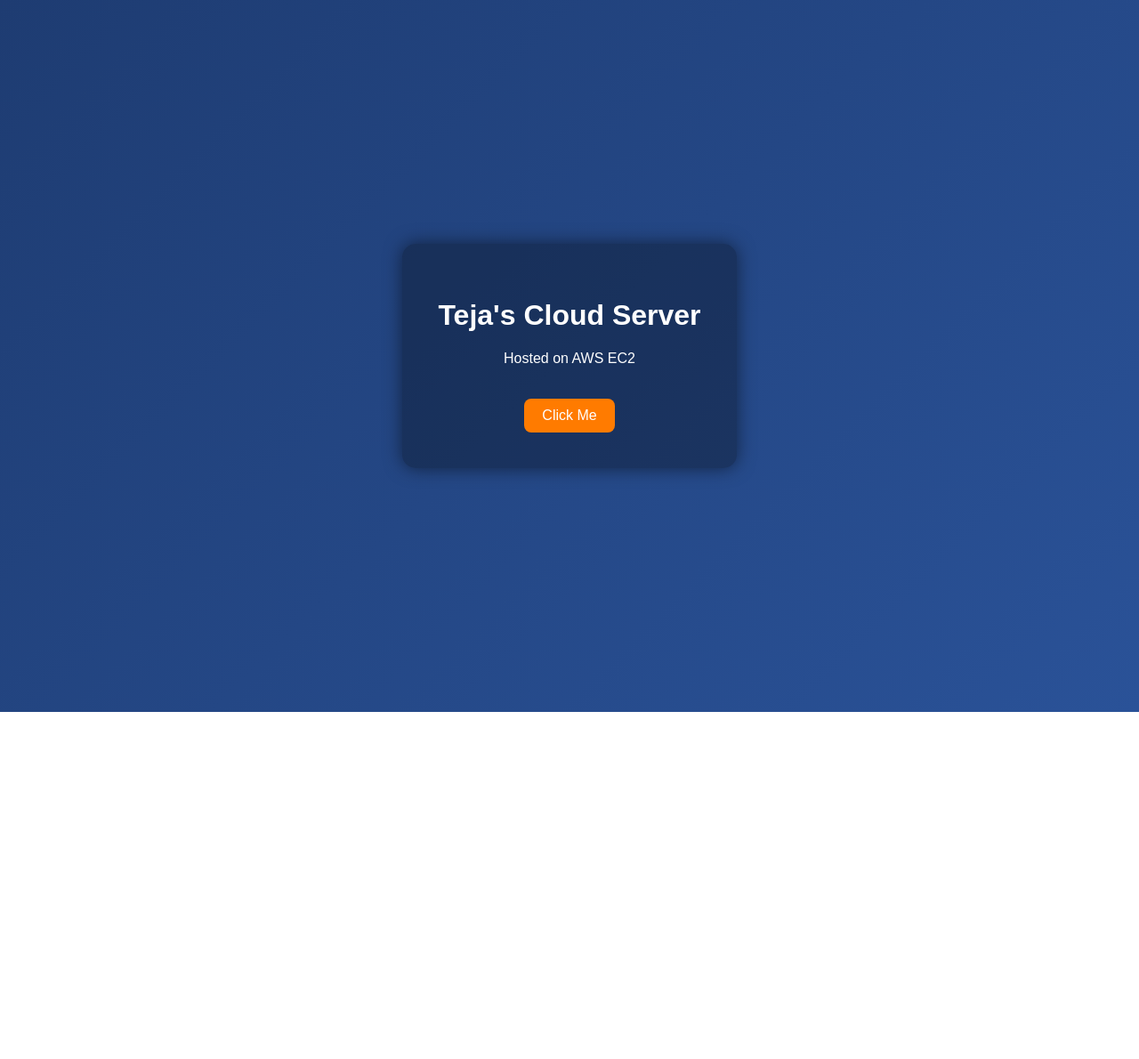
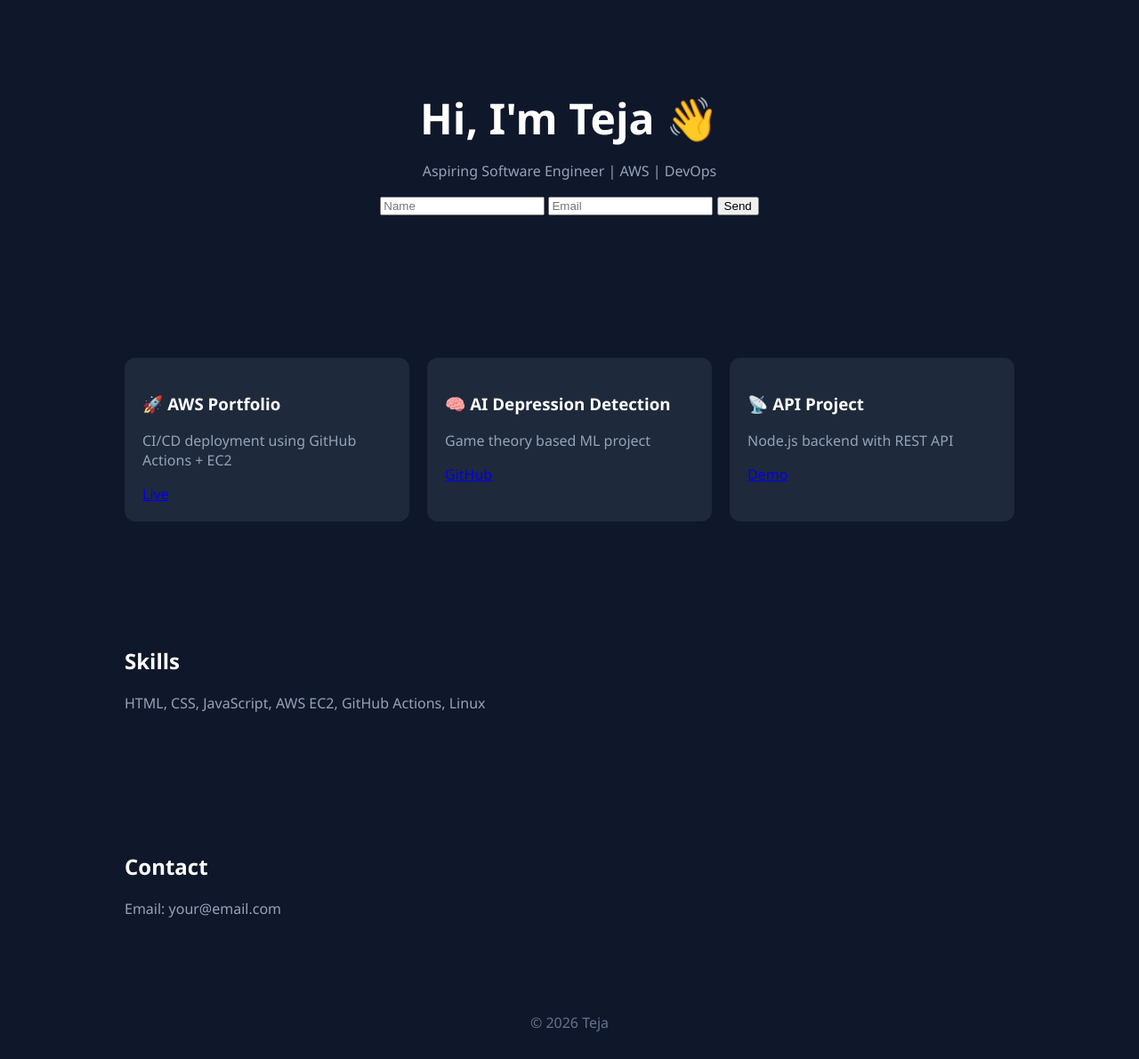
Before and after one commit to Teja260906/Teja, a plain HTML site: page PORTFOLIO/index.html in a window 1280 px wide. Shown: the whole page at 89% size. Before the commit the page ends 800 px from the top, so only its background shows below. Drawn offline with Linux system fonts and the light colour scheme.

Commit message:
Update index.html

```diff
--- a/PORTFOLIO/index.html
+++ b/PORTFOLIO/index.html
@@ -1,19 +1,138 @@
 <!DOCTYPE html>
-<html>
+<html lang="en">
 <head>
-    <meta charset= "UTF-8">
-    <title>🚀Teja's Cloud Site</title>
-    <link rel="stylesheet" href="style.css">
+  <meta charset="UTF-8">
+  <meta name="viewport" content="width=device-width, initial-scale=1.0">
+  <title>Teja | Portfolio</title>
+  <style>
+    body {
+      margin: 0;
+      font-family: 'Segoe UI', sans-serif;
+      background: #0f172a;
+      color: white;
+    }
+
+    header {
+      text-align: center;
+      padding: 100px 20px;
+    }
+
+    h1 {
+      font-size: 48px;
+      margin: 0;
+    }
+
+    p {
+      color: #94a3b8;
+    }
+
+    .btn {
+      margin-top: 20px;
+      padding: 12px 24px;
+      background: #6366f1;
+      border: none;
+      border-radius: 8px;
+      color: white;
+      cursor: pointer;
+    }
+
+    section {
+      padding: 60px 20px;
+      max-width: 1000px;
+      margin: auto;
+    }
+
+    .projects {
+      display: grid;
+      grid-template-columns: repeat(auto-fit, minmax(250px, 1fr));
+      gap: 20px;
+    }
+
+    .card {
+      background: #1e293b;
+      padding: 20px;
+      border-radius: 12px;
+      transition: 0.3s;
+    }
+
+    .card:hover {
+      transform: translateY(-5px);
+    }
+
+    footer {
+      text-align: center;
+      padding: 30px;
+      color: #64748b;
+    }
+  </style>
 </head>
 <body>
 
-    <div class="container">
-        <h1> Teja's Cloud Server</h1>
-        <p>Hosted on AWS EC2</p>
+<header>
+  <h1>Hi, I'm Teja 👋</h1>
+  <p>Aspiring Software Engineer | AWS | DevOps</p>
+  <form id="contactForm">
+  <input type="text" placeholder="Name" id="name" required>
+  <input type="email" placeholder="Email" id="email" required>
+  <button type="submit">Send</button>
+</form>
 
-        <button onclick="showMessage()">Click Me</button>
-    </div>
+<script>
+document.getElementById("contactForm").addEventListener("submit", async (e) => {
+  e.preventDefault();
 
-    <script src="script.js"></script>
+  const res = await fetch("http://13.233.197.196:3000/contact", {
+    method: "POST",
+    headers: { "Content-Type": "application/json" },
+    body: JSON.stringify({
+      name: document.getElementById("name").value,
+      email: document.getElementById("email").value
+    })
+  });
+
+  const data = await res.json();
+  alert(data.message);
+});
+</script>
+</header>
+
+<section>
+  <div class="projects">
+
+  <div class="card fade-in">
+    <h3>🚀 AWS Portfolio</h3>
+    <p>CI/CD deployment using GitHub Actions + EC2</p>
+    <a href="http://13.233.197.196" target="_blank">Live</a>
+  </div>
+
+  <div class="card fade-in">
+    <h3>🧠 AI Depression Detection</h3>
+    <p>Game theory based ML project</p>
+    <a href="#">GitHub</a>
+  </div>
+
+  <div class="card fade-in">
+    <h3>📡 API Project</h3>
+    <p>Node.js backend with REST API</p>
+    <a href="#">Demo</a>
+  </div>
+
+</div>
+</section>
+
+<section>
+  <h2>Skills</h2>
+  <p>HTML, CSS, JavaScript, AWS EC2, GitHub Actions, Linux</p>
+</section>
+
+<section>
+  <h2>Contact</h2>
+  <p>Email: your@email.com</p>
+</section>
+
+<footer>
+  © 2026 Teja
+</footer>
+
 </body>
 </html>
```
